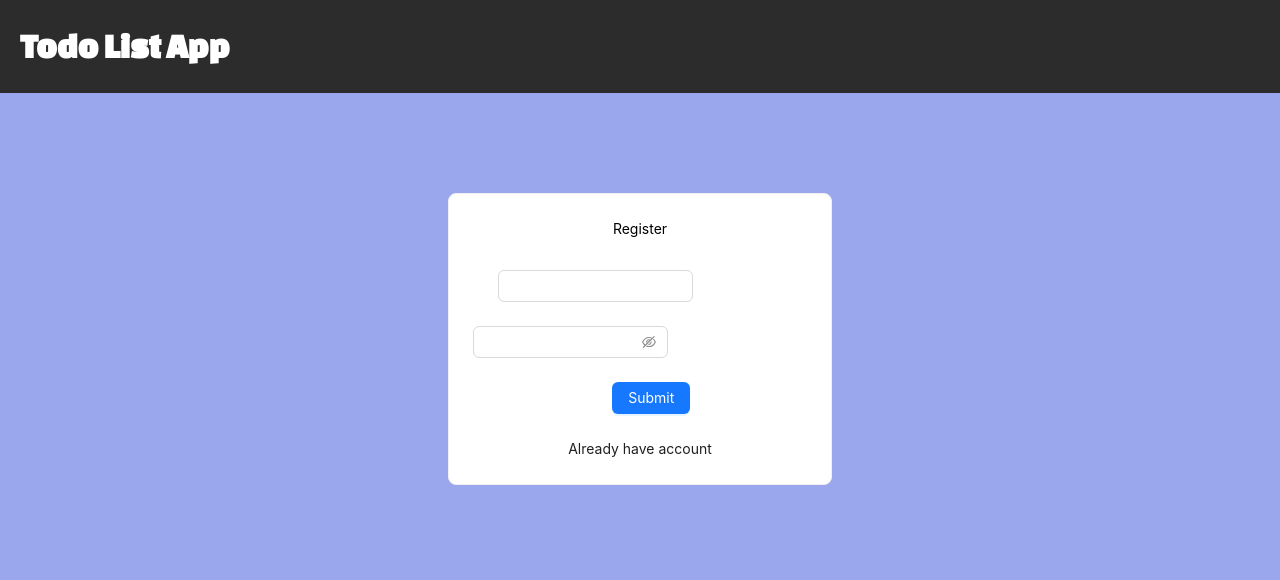
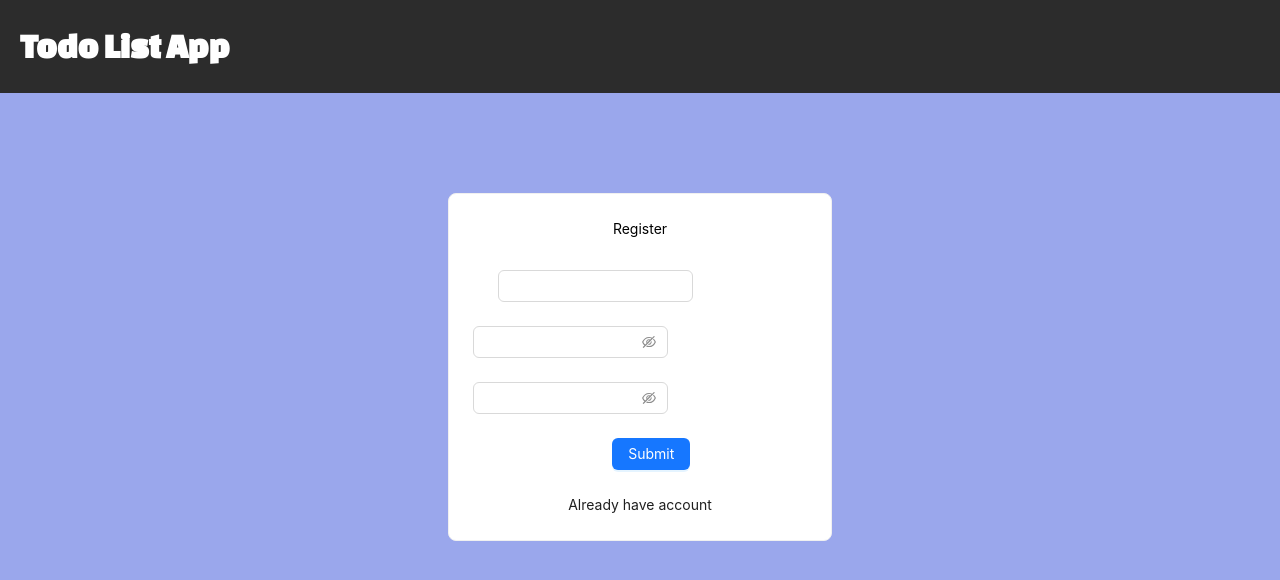
Before and after one commit to Shamil1001/todo-app, a React (Vite) app: page /register in a window 1280 px wide. Shown: the top 580 px of the page. Built offline with nearby package versions, Linux system fonts and the light colour scheme.

Commit message:
error handling fixed

```diff
--- a/src/pages/login.tsx
+++ b/src/pages/login.tsx
@@ -9,6 +9,7 @@ import { auth } from "../firebase";
 export default function Login() {
   const [email, setEmail] = useState("");
   const [password, setPassword] = useState("");
+  const [error, setError] = useState("");
   const navigate = useNavigate();
 
   useEffect(() => {
@@ -45,7 +46,12 @@ export default function Login() {
         navigate("/todo");
         console.log("successssssssss");
       })
-      .catch((err) => console.log(err));
+      .catch((error) => {
+        setError("Email or password error");
+        // if (error.message == "Firebase: Error (auth/wrong-password).") {
+        // }
+      });
+    // console.log(error);
   };
 
   return (
@@ -103,6 +109,17 @@ export default function Login() {
                 value={password}
               />
             </Form.Item>
+            {error && (
+              <div
+                style={{
+                  color: "red",
+                  textAlign: "center",
+                  marginBottom: "10px",
+                }}
+              >
+                {error}
+              </div>
+            )}
             <Form.Item wrapperCol={{ offset: 10, span: 16 }}>
               <Button onClick={handleLogin} type="primary" htmlType="submit">
                 Login
--- a/src/pages/register.tsx
+++ b/src/pages/register.tsx
@@ -11,6 +11,10 @@ import { auth } from "../firebase";
 export default function Register() {
   const [regEmail, setRegEmail] = useState("");
   const [regPassword, setRegPassword] = useState("");
+  const [registerInformation, setRegisterInformation] = useState({
+    password: "",
+    confirmPassword: "",
+  });
 
   const navigate = useNavigate();
 
@@ -31,11 +35,15 @@ export default function Register() {
   };
 
   const handleRegister = () => {
-    createUserWithEmailAndPassword(auth, regEmail, regPassword)
-      .then(() => {
-        navigate("/");
-      })
-      .catch((err) => console.log(err));
+    if (registerInformation.password !== registerInformation.confirmPassword) {
+      alert("Please, confirm that password  are the same");
+    } else {
+      createUserWithEmailAndPassword(auth, regEmail, regPassword)
+        .then(() => {
+          navigate("/");
+        })
+        .catch((err) => console.log(err));
+    }
   };
 
   return (
@@ -87,10 +95,35 @@ export default function Register() {
               ]}
             >
               <Input.Password
-                onChange={handleRegPassword}
+                onChange={(e) =>
+                  setRegisterInformation({
+                    ...registerInformation,
+                    password: e.target.value,
+                  })
+                }
                 // ref={passwordRef}
                 type="password"
-                value={regPassword}
+                value={registerInformation.password}
+              />
+            </Form.Item>
+            <Form.Item
+              label="Password2"
+              name="password2"
+              labelCol={{ span: 0 }}
+              rules={[
+                { required: true, message: "Please input your password!" },
+              ]}
+            >
+              <Input.Password
+                onChange={(e) =>
+                  setRegisterInformation({
+                    ...registerInformation,
+                    confirmPassword: e.target.value,
+                  })
+                }
+                // ref={passwordRef}
+                type="password"
+                value={registerInformation.confirmPassword}
               />
             </Form.Item>
 
```
